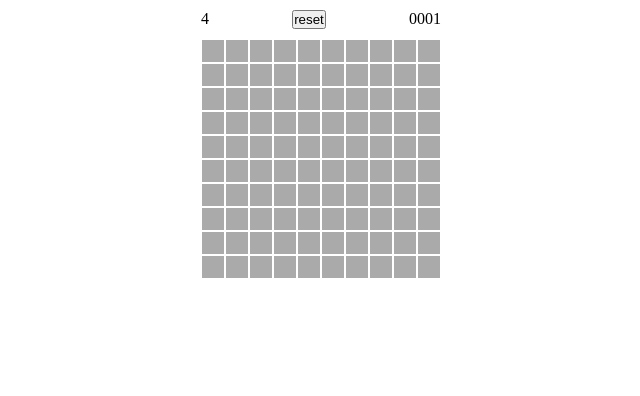
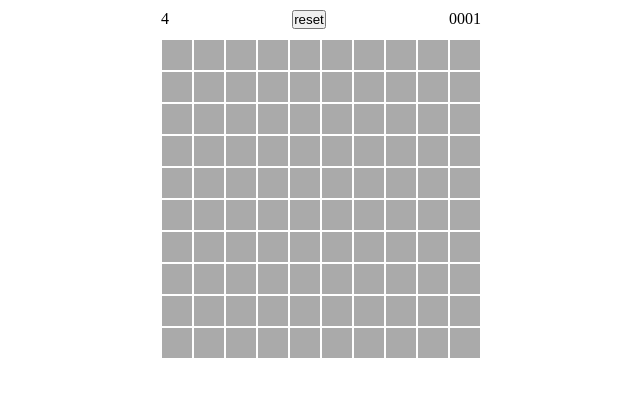
Before and after one commit to paper/mine-sweeping, a website with bundled scripts: page index.html in a window 1280 px wide. Shown: the whole page, without its empty margins (319-959 px from the left). Built offline with nearby package versions, Linux system fonts and the light colour scheme.

Commit message:
地雷 emoji

```diff
--- a/modules/config.js
+++ b/modules/config.js
@@ -1,6 +1,6 @@
 const EMPTY_VAL = 0;
 const MINE_VAL = 100;
-const MINE_STR = 'x';
+const MINE_STR = '💣';
 const OPEN_CLASSNAME = 'open';
 
 const MODE = {
--- a/styles/index.css
+++ b/styles/index.css
@@ -26,13 +26,13 @@ ul, li {
 }
 
 #game ul li {
-  width: 22px;
-  height: 22px;
-  line-height: 22px;
+  width: 30px;
+  height: 30px;
+  line-height: 30px;
   background-color: #aaa;
   text-align: center;
   margin: 1px;
-  font-size: 12px;
+  font-size: 16px;
   transition: background-color 0.2s;
   cursor: pointer;
 }
```
